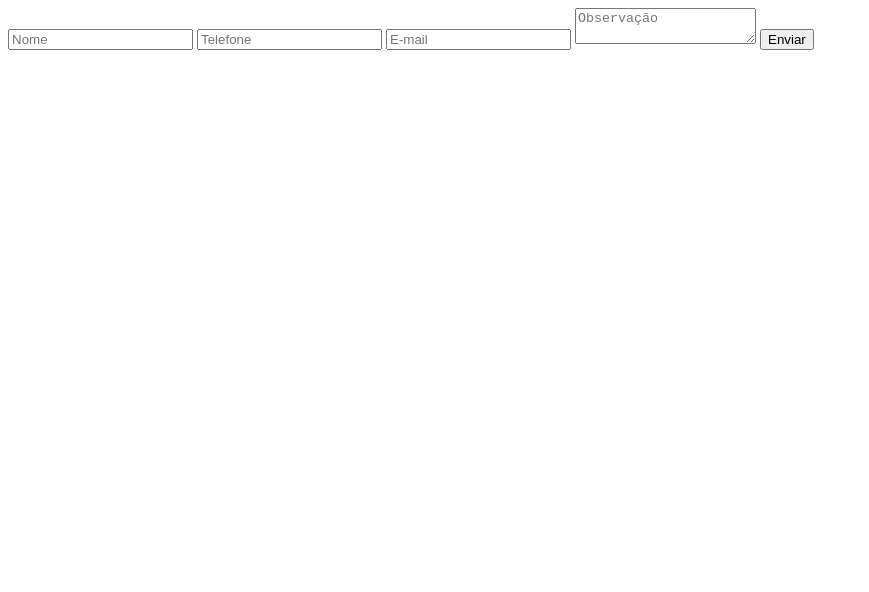
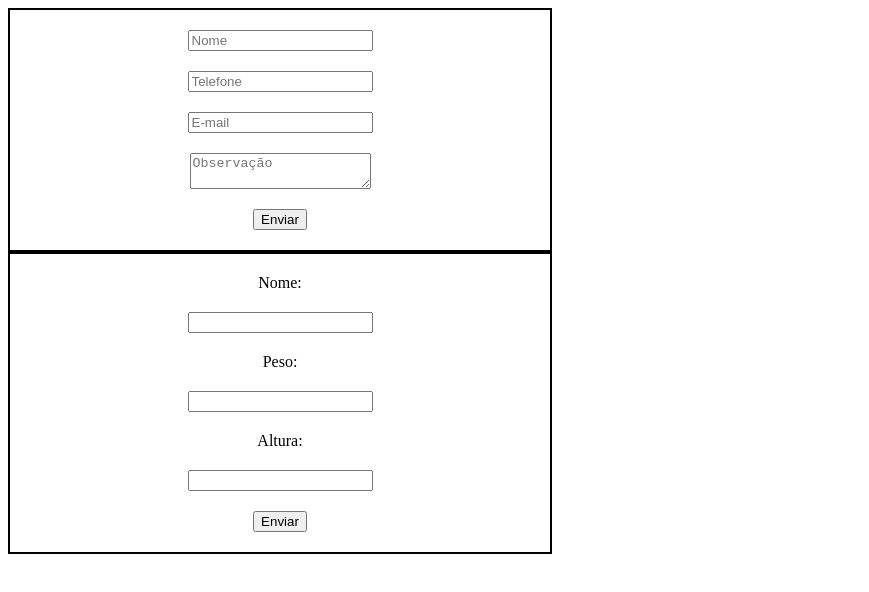
Before and after one commit to MatheusAssisGhost/DevWeb2024_02, a plain HTML site: page JAVA/Aula 8 - Java/index.html in a window 1280 px wide. Shown: the whole page, without its empty margins (0-869 px from the left). Drawn offline with Linux system fonts and the light colour scheme.

Commit message:
Aula de Eventos javascript

```diff
--- a/JAVA/Aula 8 - Java/index.html
+++ b/JAVA/Aula 8 - Java/index.html
@@ -2,6 +2,7 @@
 <html lang="pt-br">
 
 <head>
+    <link rel="stylesheet" href="style.css">
     <meta charset="UTF-8">
     <meta name="viewport" content="width=device-width, initial-scale=1.0">
     <title>Document</title>
@@ -17,6 +18,17 @@
         <input type="button" value="Enviar" onclick="enviarFormulario()">
     </form>
 
+    <form action="" id="FormIMC">
+        <label for="name">Nome:</label>
+        <input type="text" name="name" id="name">
+        <label for="peso">Peso:</label>
+        <input type="number" name="peso" id="peso">
+        <label for="altura">Altura:</label>
+        <input type="number" name="altura" id="altura">
+        <input type="button" value="Enviar" onclick="enviar()">
+
+    </form>
+
     <script src="java.js"></script>
 </body>
 
--- a/JAVA/Aula 8 - Java/java.js
+++ b/JAVA/Aula 8 - Java/java.js
@@ -9,3 +9,13 @@ function enviarFormulario() {
     console.log("E-mail:", email);
     console.log("Observação:", observacao);
 }
+
+function enviar() {
+    const name = document.getElementById('name').value;
+    const altura = document.getElementById('altura').value;
+    const peso =document.getElementById('peso').value;
+
+    console.log('Meu nome é:', name);
+    console.log('Meu peso é:', peso);
+    console.log('Minha altura é:', altura);
+}
--- /dev/null
+++ b/JAVA/Aula 8 - Java/style.css
@@ -0,0 +1,10 @@
+form{
+    width: 500px;
+    display: flex;
+    flex-direction: column;
+    justify-content: center;
+    align-items: center;
+    gap: 20px;
+    border: 2px solid black;
+    padding: 20px;
+}
```
Also changed, not shown: JAVA/Aula 9 - Evento console/eventos.js (added, +52 -0 lines), JAVA/Aula 9 - Evento console/index.html (added, +17 -0 lines), Projeto de atividades/style.css (+20 -4 lines).
